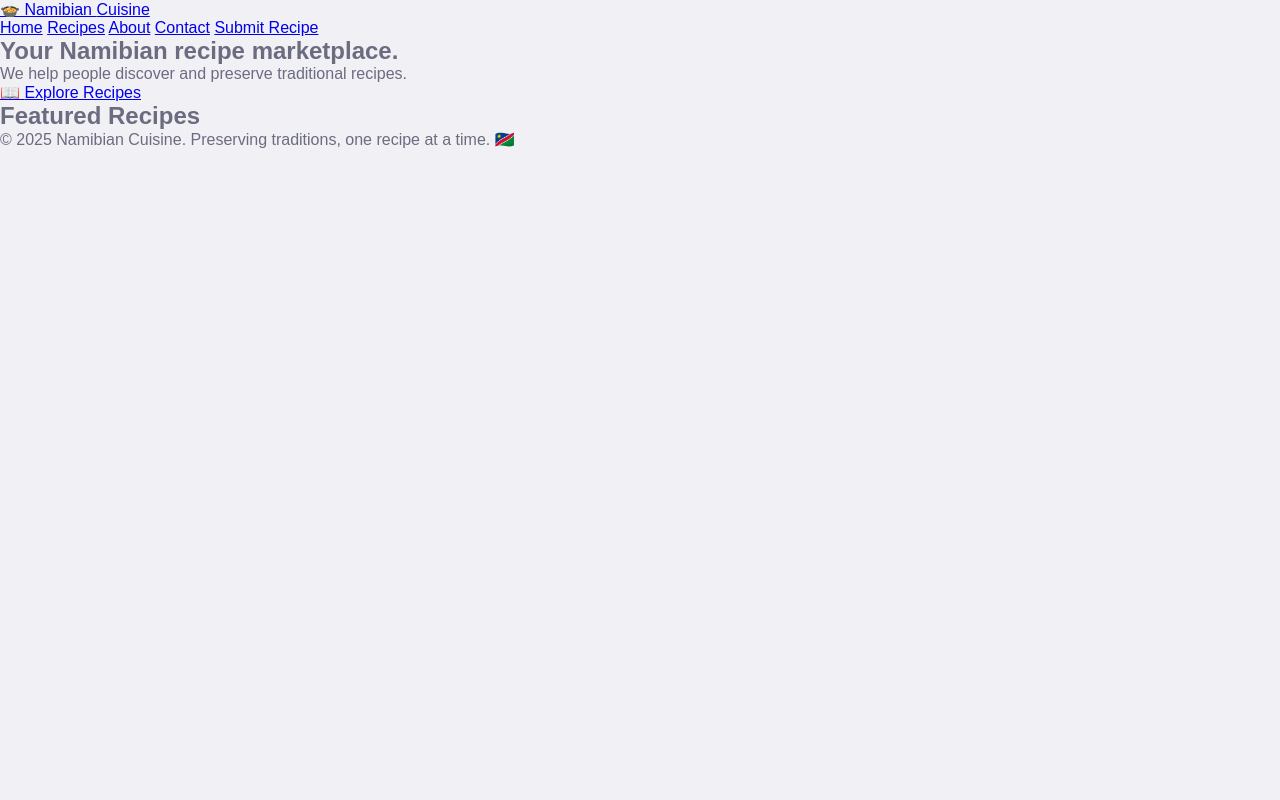
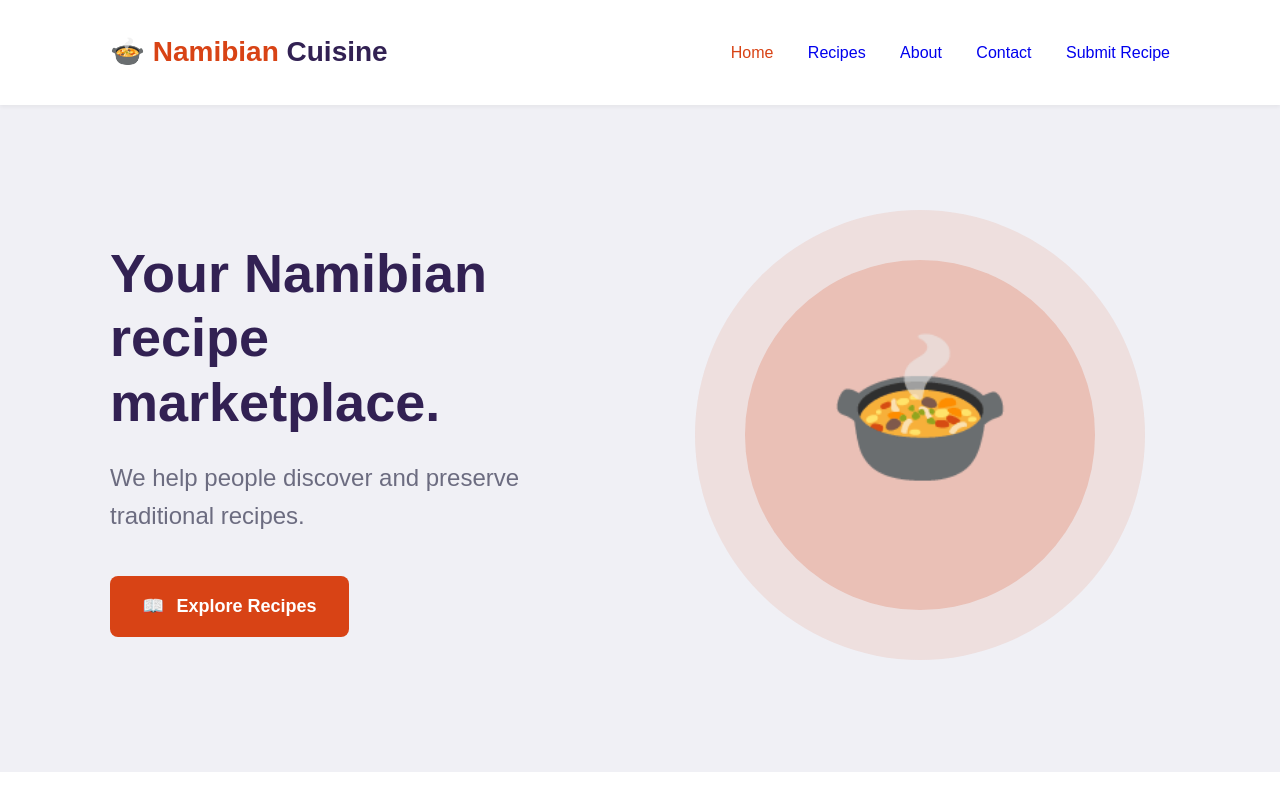
Before and after one commit to stelsonip/WAD-Project, a plain HTML site: page index.html in a window 1280 px wide. Shown: the top 800 px of the page. Drawn offline with Linux system fonts and the light colour scheme.

Commit message:
updating navigation links and logo for improved accessibility and structure

```diff
--- a/css/style.css
+++ b/css/style.css
@@ -6,6 +6,7 @@
 
 :root {
     --primary: #D84315;
+    --primary-dark: #BF360C;
     --secondary: #FFA726;
     --accent: #4CAF50;
     --title: #322153;
@@ -18,4 +19,115 @@ body {
     font-family: 'Ubuntu', Arial, sans-serif;
     background-color: var(--background);
     color: var(--text);
+    line-height: 1.6;
 }
+
+.container {
+    max-width: 1100px;
+    margin: 0 auto;
+    padding: 0 20px;
+}
+
+header {
+    background: var(--white);
+    padding: 30px 0;
+    box-shadow: 0 2px 4px rgba(0, 0, 0, 0.05);
+    top: 0;
+    z-index: 100;
+}
+
+.header-content {
+    display: flex;
+    justify-content: space-between;
+    align-items: center;
+}
+
+.logo {
+    font-size: 28px;
+    font-weight: bold;
+    color: var(--primary);
+    text-decoration: none;
+}
+
+.logo span {
+    color: var(--title);
+}
+
+nav a {
+    color: var();
+    text-decoration: none;
+    font-weight: 500;
+    margin-left: 30px;
+    transition: color 0.3s;
+}
+
+nav a:hover,
+nav a.active {
+    color: var(--primary);
+}
+
+.hero {
+    padding: 80px 0;
+}
+
+.hero-content {
+    flex: 1;
+}
+
+.hero h1{
+    font-size: 54px;
+    color: var(--title);
+    margin-bottom: 24px;
+    line-height: 1.2;
+}
+
+.hero p {
+    font-size: 24px;
+    line-height: 1.6;
+    margin-bottom: 40px;
+}
+
+.btn-primary {
+    display: inline-flex;
+    align-items: center;
+    gap: 12px;
+    background: var(--primary);
+    color: var(--white);
+    padding: 16px 32px;
+    border-radius: 8px;
+    text-decoration: none;
+    font-weight: 700;
+    font-size: 18px;
+    transition: background 0.3s;
+    border: none;
+    cursor: pointer;
+}
+
+.btn-primary:hover {
+    background: var(--primary-dark);
+}
+
+.hero-image {
+    flex: 1;
+    max-width: 500px;
+}
+
+.hero-image svg {
+    width: 100%;
+    height: auto;
+}
+
+.featured-section,
+.recipes-section,
+.content-section {
+    background-color: var(--white);
+    padding: 80px;
+}
+
+.section-title {
+    text-align: center;
+    font-size: 36px;
+    color: var(--title);
+    margin-top: -40px;
+    margin-bottom: 40px;
+}
--- a/index.html
+++ b/index.html
@@ -10,13 +10,13 @@
     <header>
         <div class="container">
             <div class="header-content">
-                <a href="#" class="logo" onclick="showPage('home'); return false;">🍲 Namibian <span>Cuisine</span></a>
+                <a href="index.html" class="logo">🍲 Namibian <span>Cuisine</span></a>
                 <nav>
-                    <a href="#" onclick="showPage('home'); return false;" class="nav-link" data-page="home">Home</a>
-                    <a href="#" onclick="showPage('recipes'); return false;" class="nav-link" data-page="recipes">Recipes</a>
-                    <a href="#" onclick="showPage('about'); return false;" class="nav-link" data-page="about">About</a>
-                    <a href="#" onclick="showPage('contact'); return false;" class="nav-link" data-page="contact">Contact</a>
-                    <a href="#" onclick="openSubmitModal(); return false;">Submit Recipe</a>
+                    <a href="index.html" class="active">Home</a>
+                    <a href="recipes.html">Recipes</a>
+                    <a href="about.html">About</a>
+                    <a href="contact.html">Contact</a>
+                    <a href="submit.html">Submit Recipe</a>
                 </nav>
             </div>
         </div>
```
